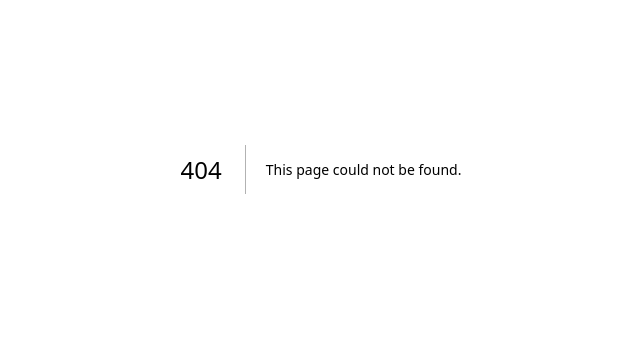
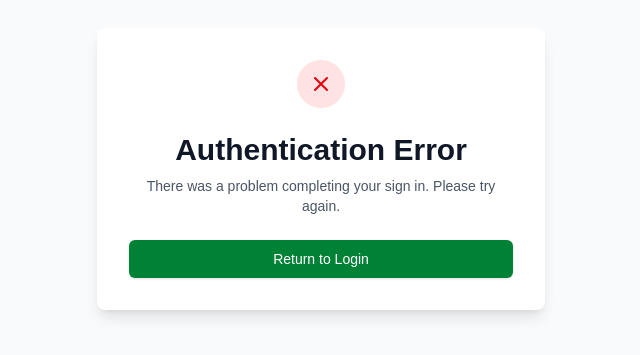
Before and after one commit to marydao21/StrataConnect-Website, a Next.js app: page /auth/auth-error in a window 1280 px wide. Before the commit this address had no page. Shown: the part 231-586 px from the top of the page, without its empty margins (319-959 px from the left). Built offline with nearby package versions, Linux system fonts and the light colour scheme.

Commit message:
update login with Google login/logout

```diff
--- /dev/null
+++ b/src/app/auth/auth-error/page.jsx
@@ -0,0 +1,43 @@
+'use client';
+
+import Link from 'next/link';
+
+export default function AuthError() {
+  return (
+    <div className="min-h-screen flex items-center justify-center bg-gray-50">
+      <div className="max-w-md w-full space-y-8 p-8 bg-white rounded-lg shadow-lg">
+        <div className="text-center">
+          <div className="mx-auto flex items-center justify-center h-12 w-12 rounded-full bg-red-100">
+            <svg
+              className="h-6 w-6 text-red-600"
+              fill="none"
+              viewBox="0 0 24 24"
+              stroke="currentColor"
+            >
+              <path
+                strokeLinecap="round"
+                strokeLinejoin="round"
+                strokeWidth={2}
+                d="M6 18L18 6M6 6l12 12"
+              />
+            </svg>
+          </div>
+          <h2 className="mt-6 text-3xl font-extrabold text-gray-900">
+            Authentication Error
+          </h2>
+          <p className="mt-2 text-sm text-gray-600">
+            There was a problem completing your sign in. Please try again.
+          </p>
+          <div className="mt-6">
+            <Link
+              href="/owners-login"
+              className="w-full inline-block text-center py-2 px-4 border border-transparent rounded-md shadow-sm text-sm font-medium text-white bg-green-700 hover:bg-green-800 focus:outline-none focus:ring-2 focus:ring-offset-2 focus:ring-green-500"
+            >
+              Return to Login
+            </Link>
+          </div>
+        </div>
+      </div>
+    </div>
+  );
+}
--- /dev/null
+++ b/src/app/auth/callback/page.jsx
@@ -0,0 +1,29 @@
+'use client';
+
+import { useEffect } from 'react';
+import { useRouter } from 'next/navigation';
+
+export default function AuthCallback() {
+  const router = useRouter();
+
+  useEffect(() => {
+    // The actual callback handling is done in the route.js file
+    // This component just shows a loading state
+  }, []);
+
+  return (
+    <div className="min-h-screen flex items-center justify-center bg-gray-50">
+      <div className="max-w-md w-full space-y-8 p-8 bg-white rounded-lg shadow-lg">
+        <div className="text-center">
+          <div className="animate-spin rounded-full h-12 w-12 border-b-2 border-green-700 mx-auto"></div>
+          <h2 className="mt-6 text-3xl font-extrabold text-gray-900">
+            Completing sign in...
+          </h2>
+          <p className="mt-2 text-sm text-gray-600">
+            Please wait while we complete your authentication.
+          </p>
+        </div>
+      </div>
+    </div>
+  );
+}
```
